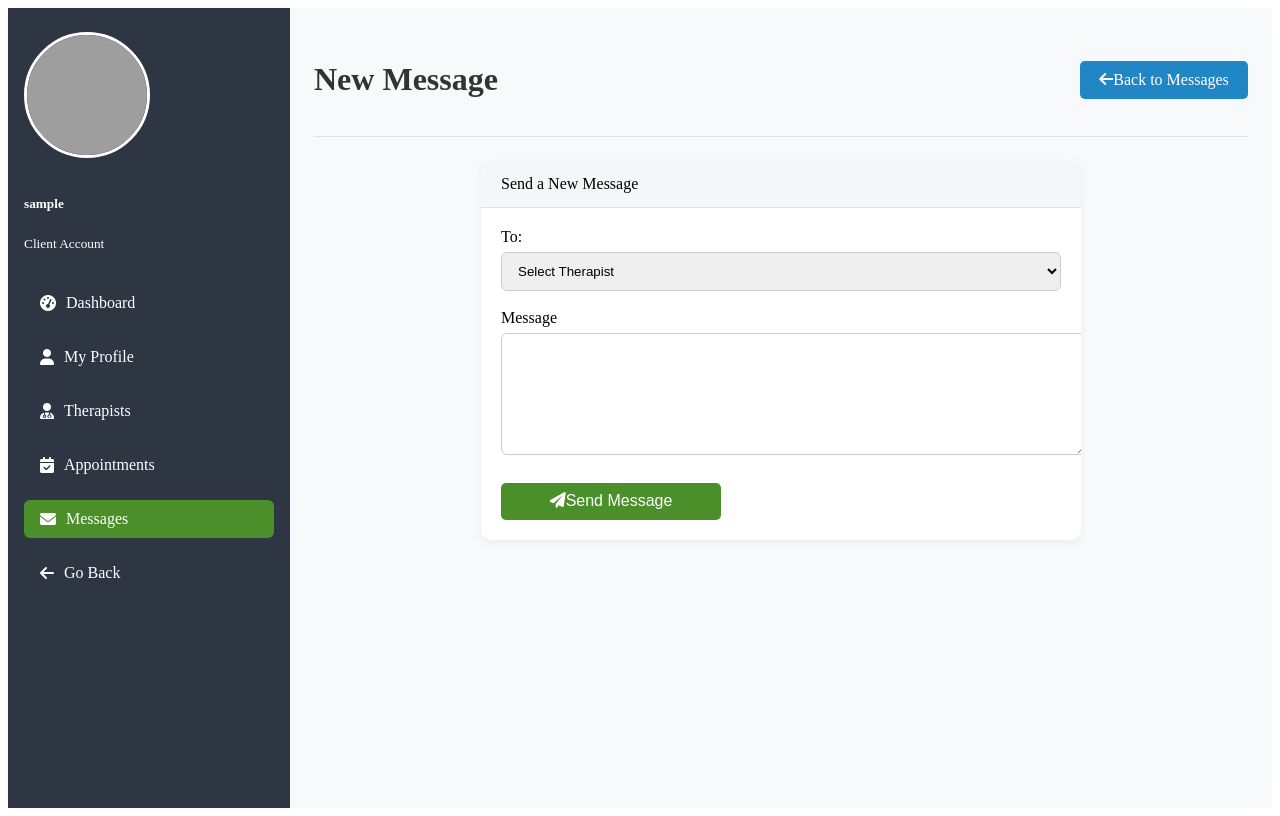
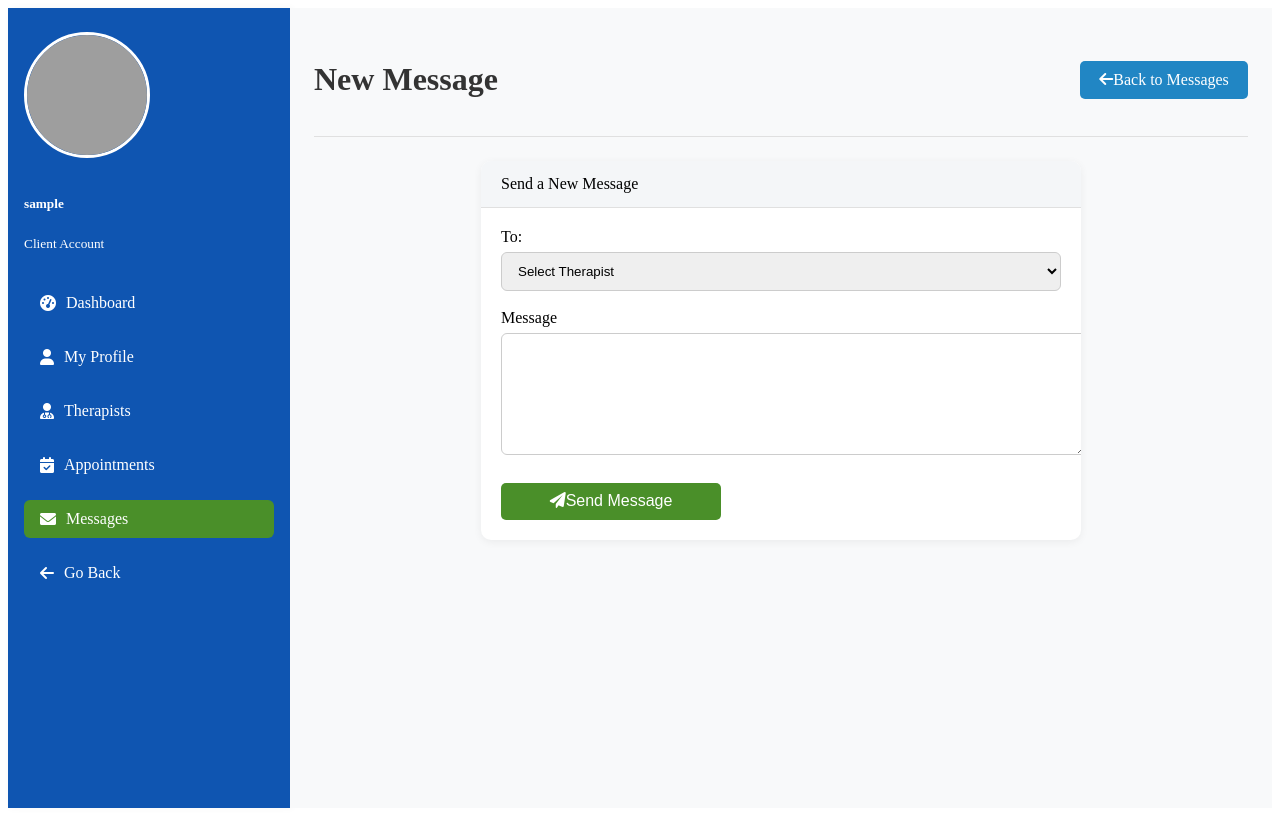
Before and after one commit to sahl-2003/wellness-center-app, a PHP site: page /new_message.php in a window 1280 px wide. Run offline with PHP 8.4, Linux system fonts and the light colour scheme; the visitor is signed in with stand-in values (Sample User, id 1); data that the repository does not hold is empty; grey boxes are pictures that could not be loaded.

Commit message:
changed side bar color

```diff
--- a/client_dashboard_custom.css
+++ b/client_dashboard_custom.css
@@ -6,7 +6,7 @@
 
 .dashboard-sidebar-custom {
     width: 250px;
-    background: #2d3642;
+    background: #0f55b1;
     color: #fff;
     padding: 24px 16px;
     box-shadow: 2px 0 8px rgba(0,0,0,0.04);
--- a/therapist/therapist_dashboard_custom.css
+++ b/therapist/therapist_dashboard_custom.css
@@ -5,7 +5,7 @@
 }
 .therapist-sidebar-custom {
     width: 250px;
-    background: #2d3642;
+    background: #1362ca;
     color: #fff;
     padding: 24px 16px;
     box-shadow: 2px 0 8px rgba(0,0,0,0.04);
```
